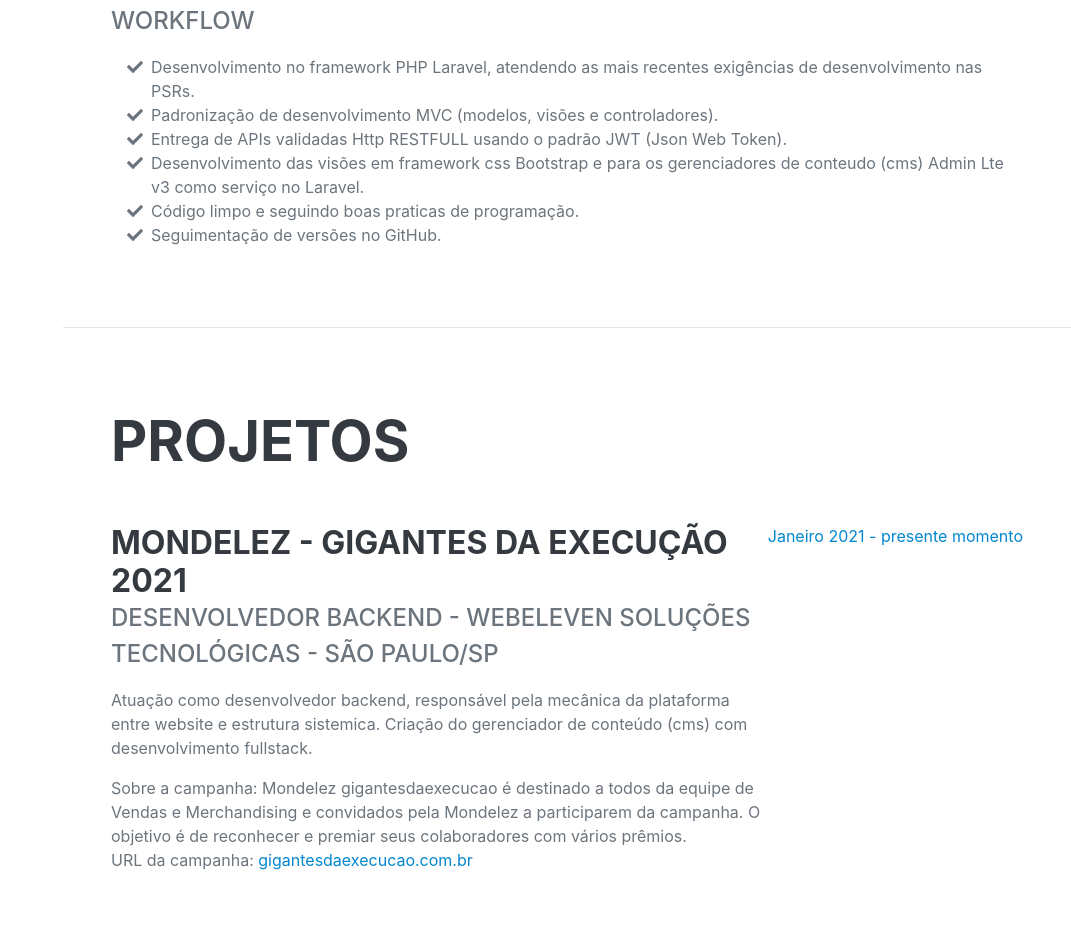
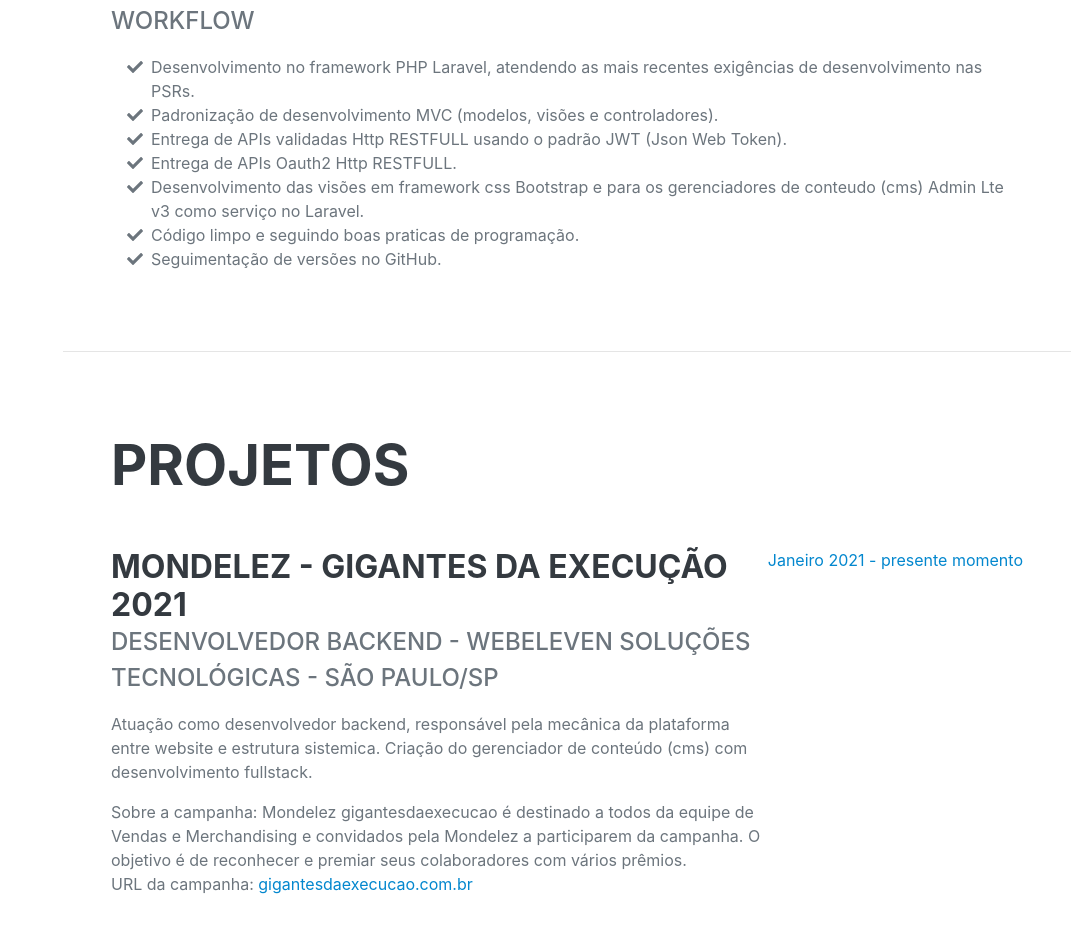
Before and after one commit to thalesbarbosab/about-me, a plain HTML site: page index.html in a window 1280 px wide. Shown: the part 3622-4555 px from the top of the page, without its empty margins (209-1280 px from the left). Drawn offline with nearby package versions, Linux system fonts and the light colour scheme; a web font is replaced by a local one.

Commit message:
new stack

```diff
--- a/index.html
+++ b/index.html
@@ -227,6 +227,10 @@
                     <li>
                         <span class="fa-li"><i class="fas fa-check"></i></span>
                         Entrega de APIs validadas Http RESTFULL usando o padrão JWT (Json Web Token).
+                    </li>
+                    <li>
+                        <span class="fa-li"><i class="fas fa-check"></i></span>
+                        Entrega de APIs Oauth2 Http RESTFULL.
                     </li>
                     <li>
                         <span class="fa-li"><i class="fas fa-check"></i></span>
```
